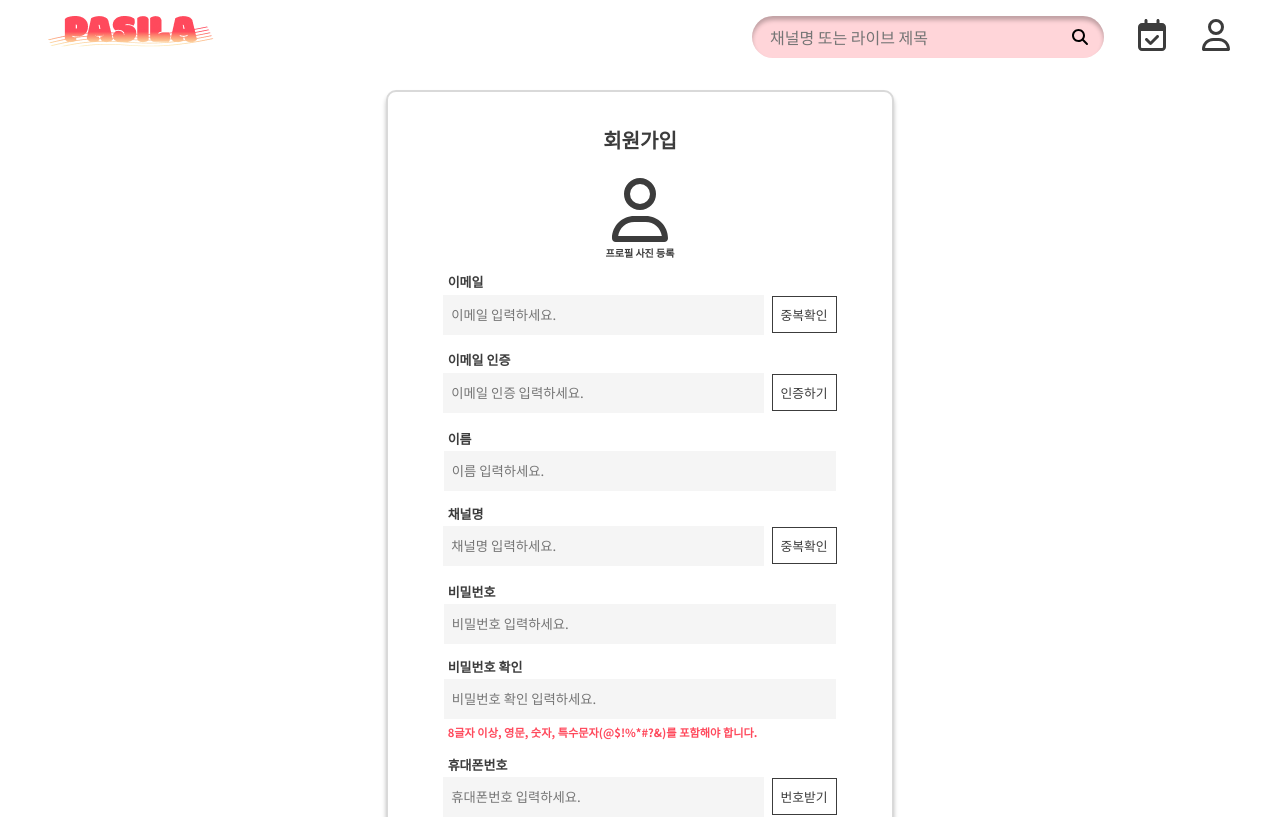
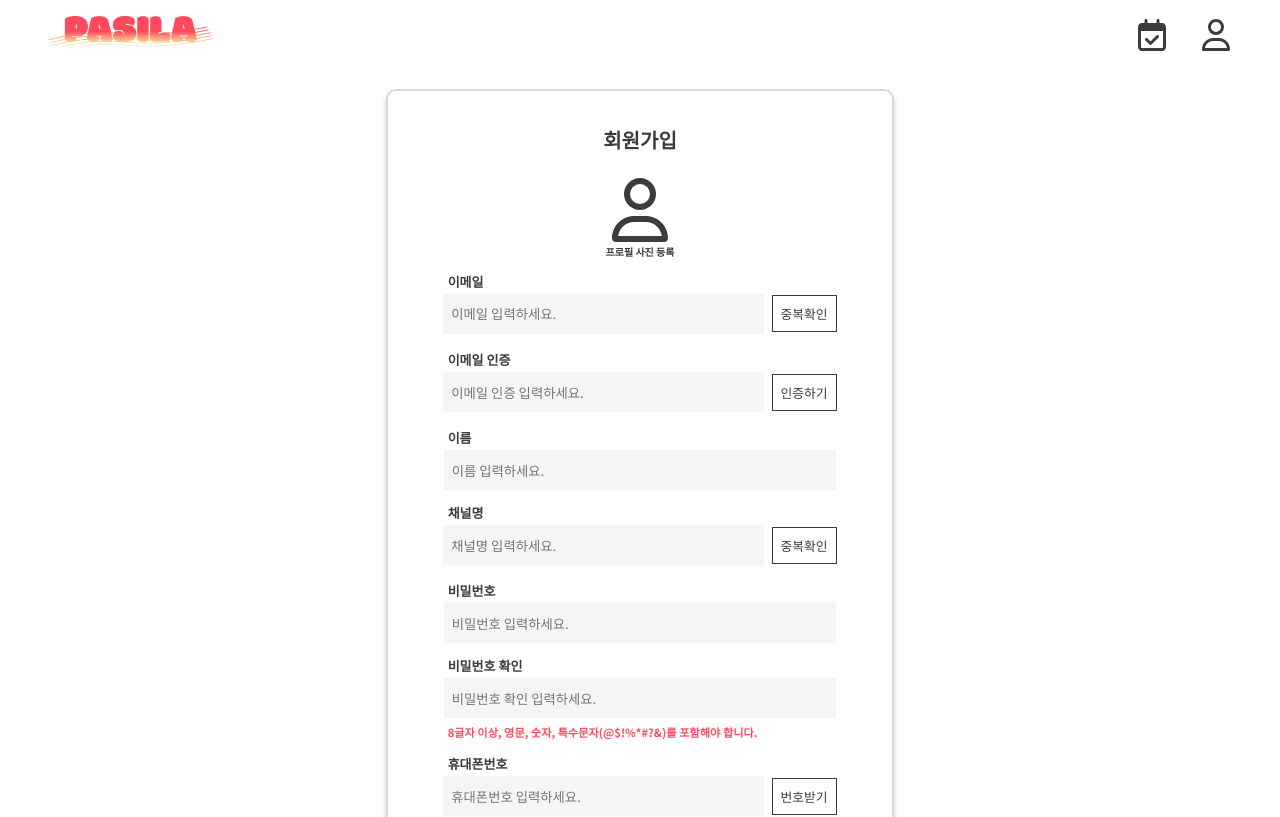
Before and after one commit to youkyoungJung/Pasila, a Vue app in the folder frontend/: page /join in a window 1280 px wide. Shown: the top 817 px of the page. Built offline with nearby package versions, Linux system fonts and the light colour scheme; what vue-dompurify-html, vue3-quill would draw is missing.

Commit message:
fix: [#S10P12A402-254] 에러 수정

```diff
--- a/frontend/src/components/common/VHeader.vue
+++ b/frontend/src/components/common/VHeader.vue
@@ -32,7 +32,7 @@ const logout = () => {
       <img src="@/assets/img/pasila-logo.png" alt="logo" @click="goHome()" class="logo" />
     </router-link>
     <div class="menu">
-      <v-search />
+      <!-- <v-search /> -->
       <router-link to="/schedule">
         <span class="icon-color">
           <font-awesome-icon icon="fa-regular fa-calendar-check" />
--- a/frontend/src/views/LiveEndView.vue
+++ b/frontend/src/views/LiveEndView.vue
@@ -14,7 +14,9 @@ const { liveendInfo } = useLiveendStore()
       <p>좋아요 수: {{ liveendInfo.likeCnt }}개</p>
     </div>
     <button @click="() => router.push('/')" class="home">홈 화면</button>
-    <button @click="() => router.push(`/channel/${member.id}`)" class="channel">내 채널</button>
+    <button @click="() => router.push(`/channel/${localStorage.getItem('id')}`)" class="channel">
+      내 채널
+    </button>
   </div>
 </template>
 
```
